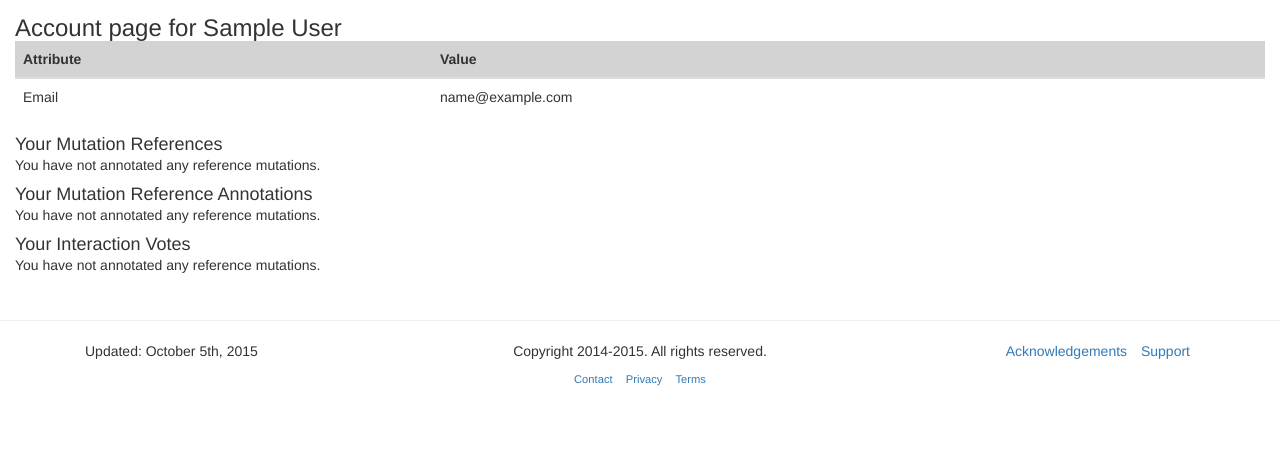
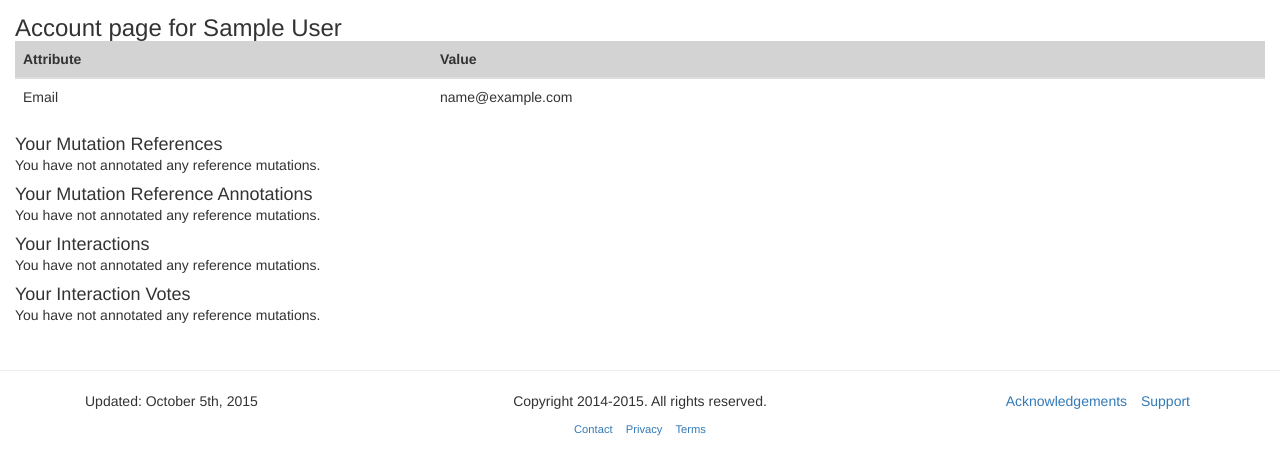
Before and after one commit to raphael-group/magi-annotations, a Django app: page /account/ in a window 1280 px wide. Shown: the part 52-527 px from the top of the page. Run offline with Django 3.2, Linux system fonts and the light colour scheme; the visitor is signed in with stand-in values (Sample User, id 1); data that the repository does not hold is empty; some libraries are stand-ins or nearby versions.

Commit message:
allow users to delete interactions they have made at any time

```diff
--- a/accounts/templates/accounts/profile.html
+++ b/accounts/templates/accounts/profile.html
@@ -86,6 +86,36 @@
   {% endfor %}
 </div>
 
+<div id="user-interactions">
+  <h4> Your Interactions </h4>
+  {% for reference in user.interactionreference_set.all %}
+  {% if forloop.first %}
+  <table class='table table-striped'>
+    <thead><tr>
+	<th>Source</th>
+	<th class='thin-border-right'>Target</th>
+	<th>Reference</th>
+	<th>Votes</th>
+	<th>Delete?</th>
+    </tr></thead>
+    <tbody>
+  {% endif %}
+      <tr>
+	<td>{{ reference.interaction.source }}</td>
+	<td class='thin-border-right'>{{ reference.interaction.target }}</td>
+	<td>{% ref_link reference.identifier 'PMID' %}</td>
+	<td> {{ reference.vote_count }} </td>
+	<td> <a href="{% url 'annotations:remove_interaction' reference.id %}"'>Delete</td>
+      </tr>
+  {% if forloop.last %}
+    </tbody>
+  </table>
+  {% endif %}
+  {% empty %}
+  <p> You have not annotated any reference mutations. </p>
+  {% endfor %}
+</div>
+
 <div id="user-interactions-votes">
   <h4> Your Interaction Votes </h4>
   {% for vote in user.interactionvote_set.all %}
@@ -95,7 +125,7 @@
 	<th>Source</th>
 	<th class='thin-border-right'>Target</th>
 	<th>Reference</th>
-	<th>Vote</th>
+	<th>Your Vote</th>
 	<th>Delete?</th>
     </tr></thead>
     <tbody>
--- a/annotations/templates/annotations/interactions.html
+++ b/annotations/templates/annotations/interactions.html
@@ -23,7 +23,7 @@
 	  <td>
 		  {% ref_link ref.identifier ref.db %}
 	  </td>
-	  <td> {{ ref.vote_count }} </td> {# todo: count negative/positive #}
+	  <td> {{ ref.vote_count }} </td>
 	  <td>
 	      {% if user %}
 	      {% with pk=ref.pk %}
--- a/annotations/urls.py
+++ b/annotations/urls.py
@@ -4,6 +4,8 @@ from . import views
 
 urlpatterns = [
     url(r'^$', views.index, name='index'),
+
+    # todo: how can we make our API more consistent?
     url(r'^save/$', views.save, name='save'),
     url(r'^(?P<gene_name>[A-Za-z0-9]+)/$', views.gene, name='gene'),
     url(r'^save/mutation/$', views.saveMutation, name='saveMutation'),
@@ -12,13 +14,15 @@ urlpatterns = [
     url(r'^save/(?P<annotation_pk>[0-9]+)/$', views.save, name='update'),
     url(r'^plus_one/(?P<gene_name>[A-Za-z0-9]+)/$', views.plus_one, name='plus_one'),
 
+    url(r'^interactions/add/$', views.add_interactions, name='add_interactions'),
+    url(r'^interactions/vote/$', views.vote_interaction_ref, name='vote_interactions'),
+    url(r'^interactions/(?P<gene_names>[A-Za-z0-9,]+)/$', views.list_interactions, name='list_interactions'),
+
+    url(r'^metadata/genes/all/$', views.list_genes_as_json, name='list_genes'),
+
+    # todo: use REST semantics and DELETE method, with middleware
     url(r'^remove_annotation/(?P<gene_name>[A-Za-z0-9]+)/(?P<ref_pk>[0-9]+)/$', views.remove_annotation, name='remove_annotation'),
     url(r'^remove_reference/(?P<ref_pk>[0-9]+)/$', views.remove_reference, name='remove_reference'),
-
-    url(r'^interactions/add/$', views.add_interactions, name='add_interactions'),
-    url(r'^interactions/vote/$', views.vote_interaction_ref, name='vote_interactions'),
-    url(r'^interactions/vote/(?P<vote_id>[0-9]+)/delete$', views.remove_interaction_vote, name='remove_interaction_vote'), # todo: use REST semantics and DELETE method, with middleware
-    url(r'^interactions/(?P<gene_names>[A-Za-z0-9,]+)/$', views.list_interactions, name='list_interactions'),
-
-    url(r'^metadata/genes/all/$', views.list_genes_as_json, name='list_genes')
+    url(r'^remove_interaction/(?P<interaction_pk>[0-9]+)/$', views.remove_interaction, name='remove_interaction'),
+    url(r'^interactions/vote/(?P<vote_id>[0-9]+)/delete$', views.remove_interaction_vote, name='remove_interaction_vote'),
 ]
```
Also changed, not shown: annotations/views.py (+27 -16 lines).
